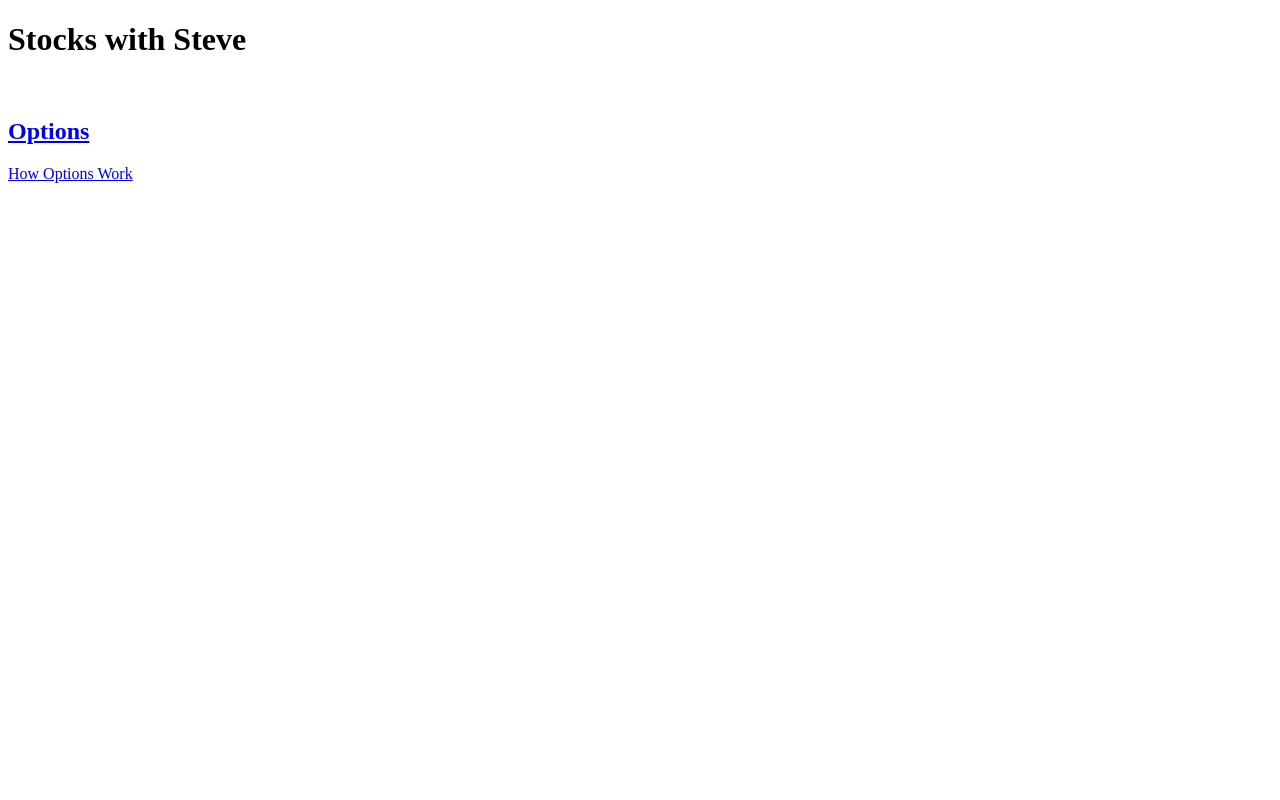
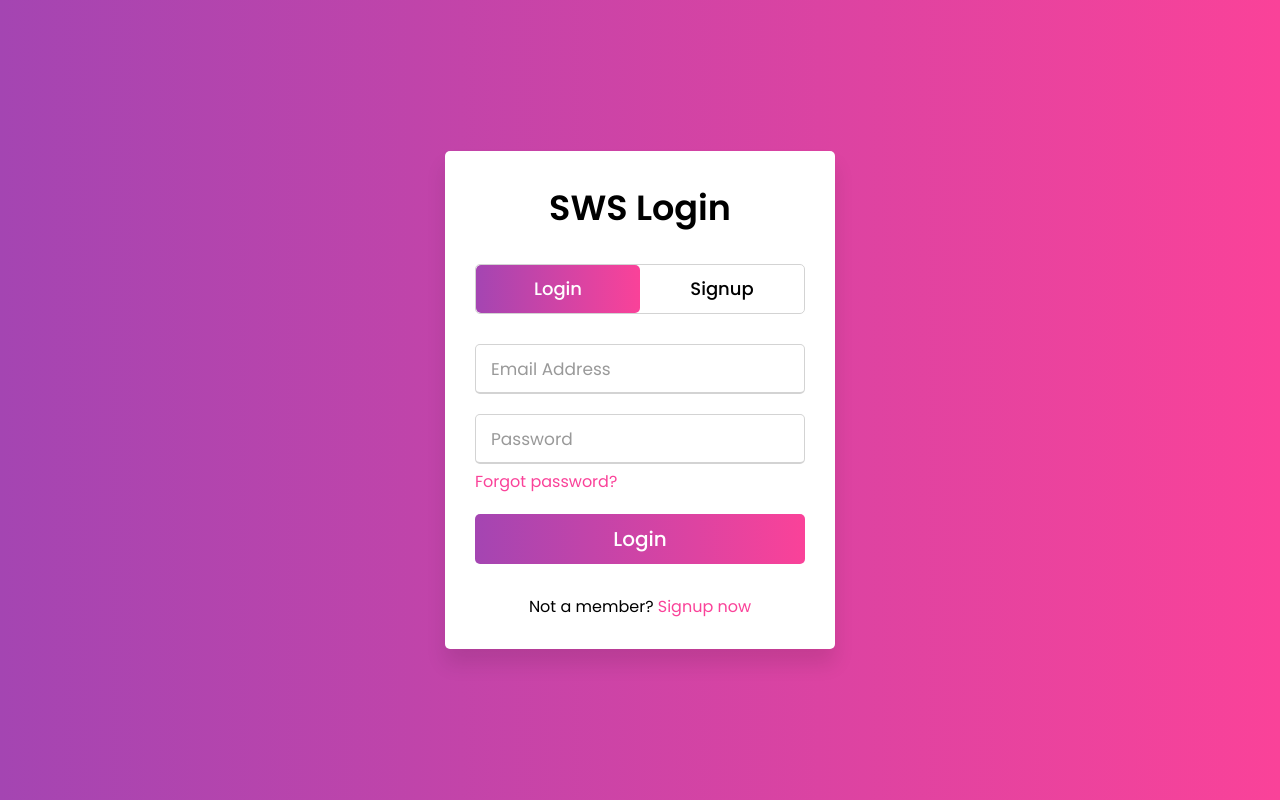
Before and after one commit to maplewellrmcmillan/StocksWithSteve, a website: page index.html in a window 1280 px wide. Drawn offline with Linux system fonts and the light colour scheme.

Commit message:
updated to a basic login page

```diff
--- a/index.html
+++ b/index.html
@@ -1,41 +1,85 @@
 <!DOCTYPE HTML>
 
-<html>
+<html lang="en" dir="ltr">
 		<head>
-		<title>Stocks with Steve</title>
-		<meta charset="utf-8" />
-		<meta name="viewport" content="width=device-width, initial-scale=1, user-scalable=no" />
-
+		   <meta charset="utf-8">
+		   <title>Stocks with Steve - Login</title>
+		   <link rel="stylesheet" href="style.css">
+		   <meta name="viewport" content="width=device-width, initial-scale=1.0">
 		</head>
 		<body>
-		<!-- Wrapper -->
-			<div id="wrapper">
-
-
-				<!-- Main -->
-					<div id="main">
-						<div class="inner">
-							<header>
-								<h1>Stocks with Steve</h1>
-
-							</header>
-							<section class="tiles">
-								<article class="style1">
-									<span class="image">
-										<img src="images/pic01.jpg" alt="" />
-									</span>
-									<a href="path.html">
-										<h2>Options</h2>
-										<div class="content">
-											<p>How Options Work</p>
+		   <div class="wrapper">
+			  <div class="title-text">
+				 <div class="title login">
+					SWS Login
 				 </div>
-									</a>
-								</article>
-							</section>
+				 <div class="title signup">
+					SWS Signup
 				 </div>
 			  </div>
-
+			  <div class="form-container">
+				 <div class="slide-controls">
+					<input type="radio" name="slide" id="login" checked>
+					<input type="radio" name="slide" id="signup">
+					<label for="login" class="slide login">Login</label>
+					<label for="signup" class="slide signup">Signup</label>
+					<div class="slider-tab"></div>
 				 </div>
-
+				 <div class="form-inner">
+					<form action="#" class="login">
+					   <div class="field">
+						  <input type="text" placeholder="Email Address" required>
+					   </div>
+					   <div class="field">
+						  <input type="password" placeholder="Password" required>
+					   </div>
+					   <div class="pass-link">
+						  <a href="#">Forgot password?</a>
+					   </div>
+					   <div class="field btn">
+						  <div class="btn-layer"></div>
+						  <input type="submit" value="Login">
+					   </div>
+					   <div class="signup-link">
+						  Not a member? <a href="">Signup now</a>
+					   </div>
+					</form>
+					<form action="#" class="signup">
+					   <div class="field">
+						  <input type="text" placeholder="Email Address" required>
+					   </div>
+					   <div class="field">
+						  <input type="password" placeholder="Password" required>
+					   </div>
+					   <div class="field">
+						  <input type="password" placeholder="Confirm password" required>
+					   </div>
+					   <div class="field btn">
+						  <div class="btn-layer"></div>
+						  <input type="submit" value="Signup">
+					   </div>
+					</form>
+				 </div>
+			  </div>
+		   </div>
+		   <script>
+			  const loginText = document.querySelector(".title-text .login");
+			  const loginForm = document.querySelector("form.login");
+			  const loginBtn = document.querySelector("label.login");
+			  const signupBtn = document.querySelector("label.signup");
+			  const signupLink = document.querySelector("form .signup-link a");
+			  signupBtn.onclick = (()=>{
+				loginForm.style.marginLeft = "-50%";
+				loginText.style.marginLeft = "-50%";
+			  });
+			  loginBtn.onclick = (()=>{
+				loginForm.style.marginLeft = "0%";
+				loginText.style.marginLeft = "0%";
+			  });
+			  signupLink.onclick = (()=>{
+				signupBtn.click();
+				return false;
+			  });
+		   </script>
 		</body>
 	 </html>
--- a/package.json
+++ b/package.json
@@ -1,5 +1,7 @@
 {
   "dependencies": {
-    "http-server": "^14.1.1"
+    "connect": "^3.7.0",
+    "http-server": "^14.1.1",
+    "serve-static": "^1.15.0"
   }
 }
--- /dev/null
+++ b/style.css
@@ -0,0 +1,182 @@
+@import url('https://fonts.googleapis.com/css?family=Poppins:400,500,600,700&display=swap');
+*{
+  margin: 0;
+  padding: 0;
+  box-sizing: border-box;
+  font-family: 'Poppins', sans-serif;
+}
+html,body{
+  display: grid;
+  height: 100%;
+  width: 100%;
+  place-items: center;
+  background: -webkit-linear-gradient(left, #a445b2, #fa4299);
+}
+::selection{
+  background: #fa4299;
+  color: #fff;
+}
+.wrapper{
+  overflow: hidden;
+  max-width: 390px;
+  background: #fff;
+  padding: 30px;
+  border-radius: 5px;
+  box-shadow: 0px 15px 20px rgba(0,0,0,0.1);
+}
+.wrapper .title-text{
+  display: flex;
+  width: 200%;
+}
+.wrapper .title{
+  width: 50%;
+  font-size: 35px;
+  font-weight: 600;
+  text-align: center;
+  transition: all 0.6s cubic-bezier(0.68,-0.55,0.265,1.55);
+}
+.wrapper .slide-controls{
+  position: relative;
+  display: flex;
+  height: 50px;
+  width: 100%;
+  overflow: hidden;
+  margin: 30px 0 10px 0;
+  justify-content: space-between;
+  border: 1px solid lightgrey;
+  border-radius: 5px;
+}
+.slide-controls .slide{
+  height: 100%;
+  width: 100%;
+  color: #fff;
+  font-size: 18px;
+  font-weight: 500;
+  text-align: center;
+  line-height: 48px;
+  cursor: pointer;
+  z-index: 1;
+  transition: all 0.6s ease;
+}
+.slide-controls label.signup{
+  color: #000;
+}
+.slide-controls .slider-tab{
+  position: absolute;
+  height: 100%;
+  width: 50%;
+  left: 0;
+  z-index: 0;
+  border-radius: 5px;
+  background: -webkit-linear-gradient(left, #a445b2, #fa4299);
+  transition: all 0.6s cubic-bezier(0.68,-0.55,0.265,1.55);
+}
+input[type="radio"]{
+  display: none;
+}
+#signup:checked ~ .slider-tab{
+  left: 50%;
+}
+#signup:checked ~ label.signup{
+  color: #fff;
+  cursor: default;
+  user-select: none;
+}
+#signup:checked ~ label.login{
+  color: #000;
+}
+#login:checked ~ label.signup{
+  color: #000;
+}
+#login:checked ~ label.login{
+  cursor: default;
+  user-select: none;
+}
+.wrapper .form-container{
+  width: 100%;
+  overflow: hidden;
+}
+.form-container .form-inner{
+  display: flex;
+  width: 200%;
+}
+.form-container .form-inner form{
+  width: 50%;
+  transition: all 0.6s cubic-bezier(0.68,-0.55,0.265,1.55);
+}
+.form-inner form .field{
+  height: 50px;
+  width: 100%;
+  margin-top: 20px;
+}
+.form-inner form .field input{
+  height: 100%;
+  width: 100%;
+  outline: none;
+  padding-left: 15px;
+  border-radius: 5px;
+  border: 1px solid lightgrey;
+  border-bottom-width: 2px;
+  font-size: 17px;
+  transition: all 0.3s ease;
+}
+.form-inner form .field input:focus{
+  border-color: #fc83bb;
+  /* box-shadow: inset 0 0 3px #fb6aae; */
+}
+.form-inner form .field input::placeholder{
+  color: #999;
+  transition: all 0.3s ease;
+}
+form .field input:focus::placeholder{
+  color: #b3b3b3;
+}
+.form-inner form .pass-link{
+  margin-top: 5px;
+}
+.form-inner form .signup-link{
+  text-align: center;
+  margin-top: 30px;
+}
+.form-inner form .pass-link a,
+.form-inner form .signup-link a{
+  color: #fa4299;
+  text-decoration: none;
+}
+.form-inner form .pass-link a:hover,
+.form-inner form .signup-link a:hover{
+  text-decoration: underline;
+}
+form .btn{
+  height: 50px;
+  width: 100%;
+  border-radius: 5px;
+  position: relative;
+  overflow: hidden;
+}
+form .btn .btn-layer{
+  height: 100%;
+  width: 300%;
+  position: absolute;
+  left: -100%;
+  background: -webkit-linear-gradient(right, #a445b2, #fa4299, #a445b2, #fa4299);
+  border-radius: 5px;
+  transition: all 0.4s ease;;
+}
+form .btn:hover .btn-layer{
+  left: 0;
+}
+form .btn input[type="submit"]{
+  height: 100%;
+  width: 100%;
+  z-index: 1;
+  position: relative;
+  background: none;
+  border: none;
+  color: #fff;
+  padding-left: 0;
+  border-radius: 5px;
+  font-size: 20px;
+  font-weight: 500;
+  cursor: pointer;
+}
```
Also changed, not shown: 1 other file. Lines whose indentation alone changed are shown as unchanged.
